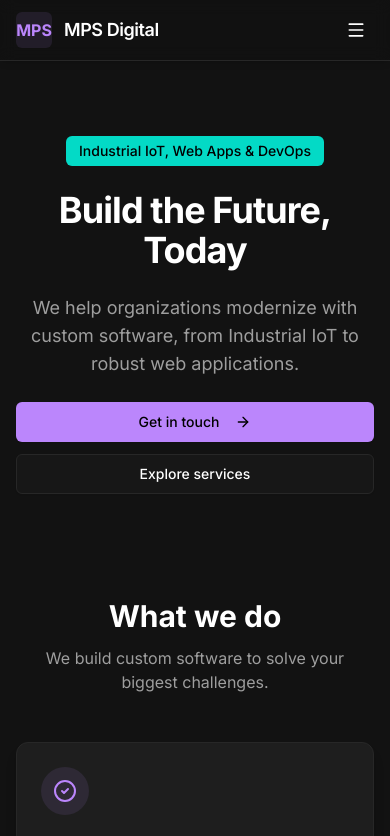
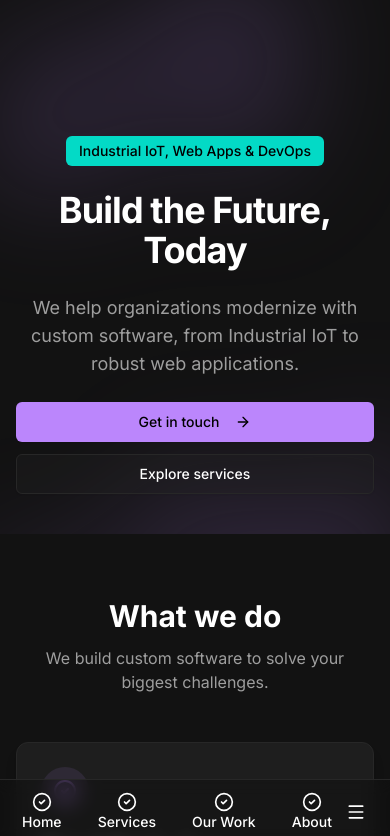
Before and after one commit to raghavtan/mps.in, a Next.js app: page / in a window 390 px wide. Shown: the top 836 px of the page. Built offline with nearby package versions, Linux system fonts and the light colour scheme.

Commit message:
improve responsive divs
-
Signed-off-by: Raghav Tandon <raghavtan@gmail.com>

```diff
--- a/src/app/layout.tsx
+++ b/src/app/layout.tsx
@@ -95,7 +95,7 @@ export default function RootLayout({ children }: { children: React.ReactNode })
                 dangerouslySetInnerHTML={{ __html: JSON.stringify(orgLdJson) }}
             />
         </head>
-        <body className={`${inter.className} min-h-screen bg-background text-foreground antialiased`}>
+        <body className={`${inter.className} min-h-screen bg-background text-foreground antialiased overflow-x-hidden`}>
         <ThemeProvider attribute="class" defaultTheme="dark" enableSystem>
             {children}
         </ThemeProvider>
--- a/src/app/page.tsx
+++ b/src/app/page.tsx
@@ -42,9 +42,9 @@ export default function HomePage() {
     return (
         <div className="min-h-screen bg-background text-foreground">
             {/* Nav */}
-            <header className="fixed inset-x-0 top-0 z-50 border-b bg-background/70 backdrop-blur supports-[backdrop-filter]:bg-background/60 shadow-md">
+            <header className="fixed inset-x-0 bottom-0 z-50 border-t bg-background/70 backdrop-blur supports-[backdrop-filter]:bg-background/60 shadow-t-md md:top-0 md:border-b md:shadow-md">
                 <div className="mx-auto flex max-w-6xl items-center justify-between px-4 py-3 md:px-6">
-                    <div className="flex items-center gap-3">
+                    <div className="hidden items-center gap-3 md:flex">
                         <div className="size-9 rounded-md bg-primary/10 grid place-items-center">
                             <span className="font-bold text-primary">MPS</span>
                         </div>
@@ -53,20 +53,24 @@ export default function HomePage() {
                             Since 1995
                         </Badge>
                     </div>
-                    <nav className="hidden items-center gap-6 md:flex">
-                        <button onClick={() => scrollTo("home")} className="text-sm font-medium hover:text-primary transition-colors">
-                            Home
+                    <nav className="flex w-full items-center justify-around gap-6 md:w-auto md:justify-center">
+                        <button onClick={() => scrollTo("home")} className="flex flex-col items-center text-sm font-medium hover:text-primary transition-colors">
+                            <CheckCircle2 className="size-5" />
+                            <span>Home</span>
                         </button>
-                        <button onClick={() => scrollTo("services")} className="text-sm font-medium hover:text-primary transition-colors">
-                            Services
+                        <button onClick={() => scrollTo("services")} className="flex flex-col items-center text-sm font-medium hover:text-primary transition-colors">
+                            <CheckCircle2 className="size-5" />
+                            <span>Services</span>
                         </button>
-                        <button onClick={() => scrollTo("work")} className="text-sm font-medium hover:text-primary transition-colors">
-                            Our Work
+                        <button onClick={() => scrollTo("work")} className="flex flex-col items-center text-sm font-medium hover:text-primary transition-colors">
+                            <CheckCircle2 className="size-5" />
+                            <span>Our Work</span>
                         </button>
-                        <button onClick={() => scrollTo("about")} className="text-sm font-medium hover:text-primary transition-colors">
-                            About
+                        <button onClick={() => scrollTo("about")} className="flex flex-col items-center text-sm font-medium hover:text-primary transition-colors">
+                            <CheckCircle2 className="size-5" />
+                            <span>About</span>
                         </button>
-                        <Button size="sm" onClick={() => scrollTo("contact")} variant="default">
+                        <Button size="sm" onClick={() => scrollTo("contact")} variant="default" className="hidden md:inline-flex">
                             Contact us
                         </Button>
                     </nav>
@@ -108,12 +112,9 @@ export default function HomePage() {
             <main>
                 {/* Hero */}
                 <section id="home" className="relative isolate overflow-hidden pt-24 sm:pt-32 md:pt-40">
-                    <div
-                        className="absolute inset-x-0 top-1/2 -z-10 -translate-y-1/2 transform-gpu overflow-hidden opacity-30 blur-3xl"
-                        aria-hidden="true"
-                    >
+                    <div className="absolute inset-x-0 -top-40 -z-10 transform-gpu overflow-hidden blur-3xl sm:-top-80">
                         <div
-                            className="ml-[max(50%,38rem)] aspect-[1313/771] w-[82.0625rem] bg-gradient-to-tr from-primary to-primary/70"
+                            className="relative left-[calc(50%-11rem)] aspect-[1155/678] w-[36.125rem] -translate-x-1/2 rotate-[30deg] bg-gradient-to-tr from-primary to-primary/70 opacity-30 sm:left-[calc(50%-30rem)] sm:w-[72.1875rem]"
                             style={{
                                 clipPath:
                                     'polygon(74.1% 44.1%, 100% 61.6%, 97.5% 26.9%, 85.5% 0.1%, 80.7% 2%, 72.5% 32.5%, 60.2% 62.4%, 52.4% 68.1%, 47.5% 58.3%, 45.2% 34.5%, 27.5% 76.7%, 0.1% 64.9%, 17.9% 100%, 27.6% 76.8%, 76.1% 97.7%, 74.1% 44.1%)',
@@ -148,6 +149,15 @@ export default function HomePage() {
                             </div>
                         </motion.div>
                     </div>
+                    <div className="absolute inset-x-0 top-[calc(100%-13rem)] -z-10 transform-gpu overflow-hidden blur-3xl sm:top-[calc(100%-30rem)]">
+                        <div
+                            className="relative left-[calc(50%+3rem)] aspect-[1155/678] w-[36.125rem] -translate-x-1/2 bg-gradient-to-tr from-primary to-primary/70 opacity-30 sm:left-[calc(50%+36rem)] sm:w-[72.1875rem]"
+                            style={{
+                                clipPath:
+                                    'polygon(74.1% 44.1%, 100% 61.6%, 97.5% 26.9%, 85.5% 0.1%, 80.7% 2%, 72.5% 32.5%, 60.2% 62.4%, 52.4% 68.1%, 47.5% 58.3%, 45.2% 34.5%, 27.5% 76.7%, 0.1% 64.9%, 17.9% 100%, 27.6% 76.8%, 76.1% 97.7%, 74.1% 44.1%)',
+                            }}
+                        />
+                    </div>
                 </section>
 
                 {/* Services */}
@@ -166,7 +176,7 @@ export default function HomePage() {
                             viewport={{ once: true }}
                             transition={{ duration: 0.4, ease: "easeOut" }}
                         >
-                            <Card className="h-full shadow-lg">
+                            <Card className="h-full shadow-lg transition-all hover:shadow-xl">
                                 <CardHeader>
                                     <div className="mb-3 inline-flex size-12 items-center justify-center rounded-full bg-primary/10 text-primary">
                                         <CheckCircle2 className="size-6" />
@@ -198,7 +208,7 @@ export default function HomePage() {
                             viewport={{ once: true }}
                             transition={{ duration: 0.4, ease: "easeOut" }}
                         >
-                            <Card className="h-full shadow-lg">
+                            <Card className="h-full shadow-lg transition-all hover:shadow-xl">
                                 <CardHeader>
                                     <div className="mb-3 inline-flex size-12 items-center justify-center rounded-full bg-primary/10 text-primary">
                                         <CheckCircle2 className="size-6" />
@@ -230,7 +240,7 @@ export default function HomePage() {
                             viewport={{ once: true }}
                             transition={{ duration: 0.4, ease: "easeOut" }}
                         >
-                            <Card className="h-full shadow-lg">
+                            <Card className="h-full shadow-lg transition-all hover:shadow-xl">
                                 <CardHeader>
                                     <div className="mb-3 inline-flex size-12 items-center justify-center rounded-full bg-primary/10 text-primary">
                                         <CheckCircle2 className="size-6" />
@@ -268,31 +278,31 @@ export default function HomePage() {
                         </p>
                     </div>
                     <div className="mt-12 grid gap-8 sm:grid-cols-2 lg:grid-cols-3">
-                        <Card className="h-full shadow-lg">
+                        <Card className="h-full shadow-lg transition-all hover:shadow-xl">
                             <CardHeader>
                                 <CardTitle className="text-xl font-semibold">Smart Energy Management</CardTitle>
                             </CardHeader>
                             <CardContent className="text-muted-foreground">
                                 <p>An Industrial IoT solution for real-time energy monitoring and optimization.</p>
-                                <Button variant="link" className="px-0">Read case study</Button>
+                                <Button variant="link" className="px-0">Read case study <ArrowRight className="ml-2 size-4" /></Button>
                             </CardContent>
                         </Card>
-                        <Card className="h-full shadow-lg">
+                        <Card className="h-full shadow-lg transition-all hover:shadow-xl">
                             <CardHeader>
                                 <CardTitle className="text-xl font-semibold">Predictive Maintenance</CardTitle>
                             </CardHeader>
                             <CardContent className="text-muted-foreground">
                                 <p>Using machine learning to predict equipment failure and reduce downtime.</p>
-                                <Button variant="link" className="px-0">Read case study</Button>
+                                <Button variant="link" className="px-0">Read case study <ArrowRight className="ml-2 size-4" /></Button>
                             </CardContent>
                         </Card>
-                        <Card className="h-full shadow-lg">
+                        <Card className="h-full shadow-lg transition-all hover:shadow-xl">
                             <CardHeader>
                                 <CardTitle className="text-xl font-semibold">Cloud Migration</CardTitle>
                             </CardHeader>
                             <CardContent className="text-muted-foreground">
                                 <p>Migrating a legacy enterprise application to a modern, scalable cloud architecture.</p>
-                                <Button variant="link" className="px-0">Read case study</Button>
+                                <Button variant="link" className="px-0">Read case study <ArrowRight className="ml-2 size-4" /></Button>
                             </CardContent>
                         </Card>
                     </div>
@@ -312,28 +322,59 @@ export default function HomePage() {
                             <p className="text-muted-foreground text-lg">
                                 We've been building the future since before the internet was a household name. Our journey has taken us from the early days of email to the cutting edge of Industrial IoT.
                             </p>
-                            <ul className="mt-4 space-y-2 text-muted-foreground">
-                                <li><strong>1993:</strong> First email exchange via UUCP/ERNET (IIT Kanpur)</li>
-                                <li><strong>1995:</strong> Launched a free BBS and delivered our first commercial software</li>
-                                <li><strong>2004:</strong> Engineered a custom internet gateway, firewall, and mail server</li>
-                                <li><strong>2013:</strong> Deployed our first Industrial IoT solution for RPM logging</li>
-                                <li><strong>2023:</strong> Launched next-gen IIoT Edge devices with cloud integration</li>
-                            </ul>
+                            <div className="relative mt-4 space-y-6">
+                                <div className="absolute left-2 top-0 h-full w-0.5 bg-primary/20"></div>
+                                <div className="relative flex items-start">
+                                    <div className="absolute left-0 top-1/2 -translate-y-1/2 size-4 rounded-full bg-primary"></div>
+                                    <div className="ml-8">
+                                        <h4 className="font-semibold">1993</h4>
+                                        <p className="text-muted-foreground">First email exchange via UUCP/ERNET (IIT Kanpur)</p>
+                                    </div>
+                                </div>
+                                <div className="relative flex items-start">
+                                    <div className="absolute left-0 top-1/2 -translate-y-1/2 size-4 rounded-full bg-primary"></div>
+                                    <div className="ml-8">
+                                        <h4 className="font-semibold">1995</h4>
+                                        <p className="text-muted-foreground">Launched a free BBS and delivered our first commercial software</p>
+                                    </div>
+                                </div>
+                                <div className="relative flex items-start">
+                                    <div className="absolute left-0 top-1/2 -translate-y-1/2 size-4 rounded-full bg-primary"></div>
+                                    <div className="ml-8">
+                                        <h4 className="font-semibold">2004</h4>
+                                        <p className="text-muted-foreground">Engineered a custom internet gateway, firewall, and mail server</p>
+                                    </div>
+                                </div>
+                                <div className="relative flex items-start">
+                                    <div className="absolute left-0 top-1/2 -translate-y-1/2 size-4 rounded-full bg-primary"></div>
+                                    <div className="ml-8">
+                                        <h4 className="font-semibold">2013</h4>
+                                        <p className="text-muted-foreground">Deployed our first Industrial IoT solution for RPM logging</p>
+                                    </div>
+                                </div>
+                                <div className="relative flex items-start">
+                                    <div className="absolute left-0 top-1/2 -translate-y-1/2 size-4 rounded-full bg-primary"></div>
+                                    <div className="ml-8">
+                                        <h4 className="font-semibold">2023</h4>
+                                        <p className="text-muted-foreground">Launched next-gen IIoT Edge devices with cloud integration</p>
+                                    </div>
+                                </div>
+                            </div>
                         </motion.div>
                         <div className="grid grid-cols-2 gap-4">
-                            <div className="rounded-lg border p-4 text-center shadow-sm">
+                            <div className="rounded-lg border p-4 text-center shadow-sm transition-all hover:shadow-lg">
                                 <div className="text-2xl font-bold">30+</div>
                                 <div className="text-sm text-muted-foreground">Years of Experience</div>
                             </div>
-                            <div className="rounded-lg border p-4 text-center shadow-sm">
+                            <div className="rounded-lg border p-4 text-center shadow-sm transition-all hover:shadow-lg">
                                 <div className="text-2xl font-bold">50+</div>
                                 <div className="text-sm text-muted-foreground">Years of Combined Experience</div>
                             </div>
-                            <div className="rounded-lg border p-4 text-center shadow-sm">
+                            <div className="rounded-lg border p-4 text-center shadow-sm transition-all hover:shadow-lg">
                                 <div className="text-2xl font-bold">100+</div>
                                 <div className="text-sm text-muted-foreground">Projects Delivered</div>
                             </div>
-                            <div className="rounded-lg border p-4 text-center shadow-sm">
+                            <div className="rounded-lg border p-4 text-center shadow-sm transition-all hover:shadow-lg">
                                 <div className="text-2xl font-bold">20+</div>
                                 <div className="text-sm text-muted-foreground">Happy Clients</div>
                             </div>
@@ -375,7 +416,7 @@ export default function HomePage() {
                             whileInView={{ opacity: 1, y: 0 }}
                             viewport={{ once: true }}
                             transition={{ duration: 0.5, delay: 0.1 }}
-                            className="space-y-6 rounded-xl border p-6 shadow-lg"
+                            className="space-y-6 rounded-xl border p-6 shadow-lg transition-all hover:shadow-xl"
                         >
                             {isSubmitted ? (
                                 <div className="flex flex-col items-center justify-center h-full">
@@ -402,6 +443,7 @@ export default function HomePage() {
                                         <p className="text-xs text-muted-foreground">We respect your privacy.</p>
                                         <Button type="submit" variant="default" disabled={isSubmitting}>
                                             {isSubmitting ? "Sending..." : "Send message"}
+                                            <ArrowRight className="ml-2 size-4" />
                                         </Button>
                                     </div>
                                 </>
```
